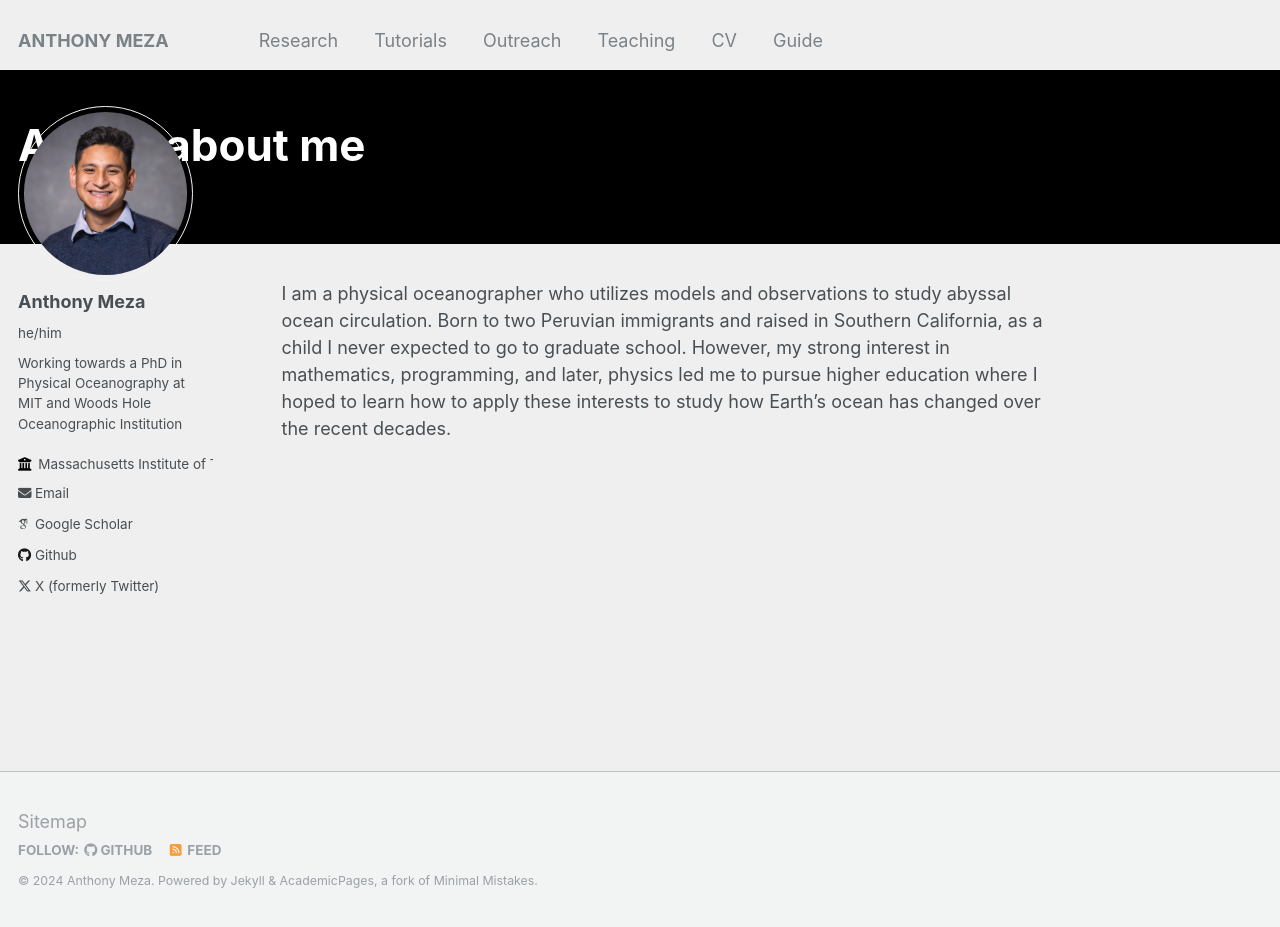
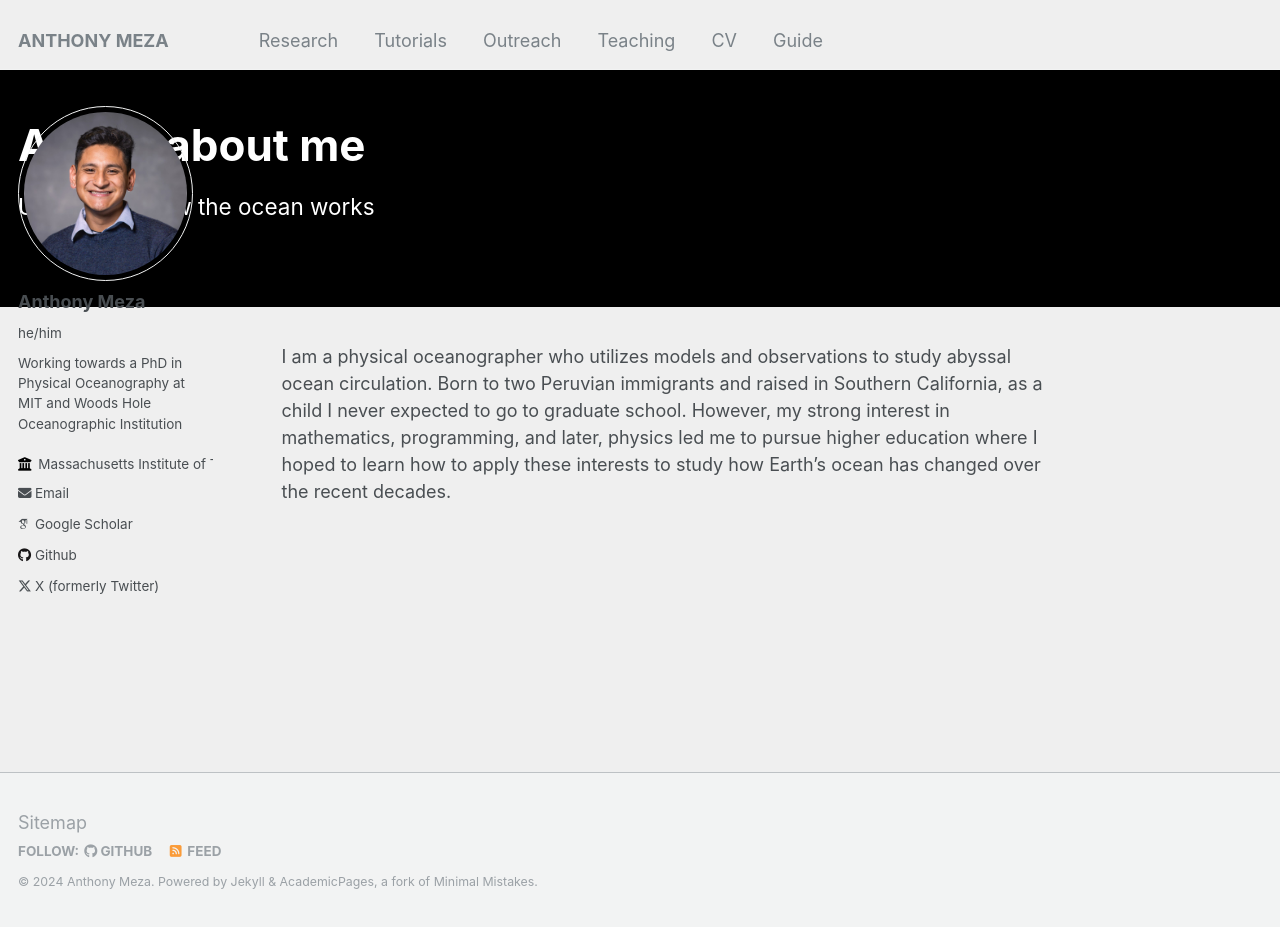
Before and after one commit to anthony-meza/anthony-meza.github.io, a Jekyll site: the page built from _pages/about.md, in a window 1280 px wide and 927 px high. Built offline with Jekyll 4.4.1, drawn with Linux system fonts in a browser that asks for light colours; some web fonts are replaced.

Commit message:
Update about.md

```diff
--- a/_pages/about.md
+++ b/_pages/about.md
@@ -1,7 +1,10 @@
 ---
 permalink: /
+layout: single
 title: "A little about me"
 author_profile: true
+author: Anthony Meza
+excerpt: "Uncovering how the ocean works"
 redirect_from:
   - /about/
   - /about.html
```
